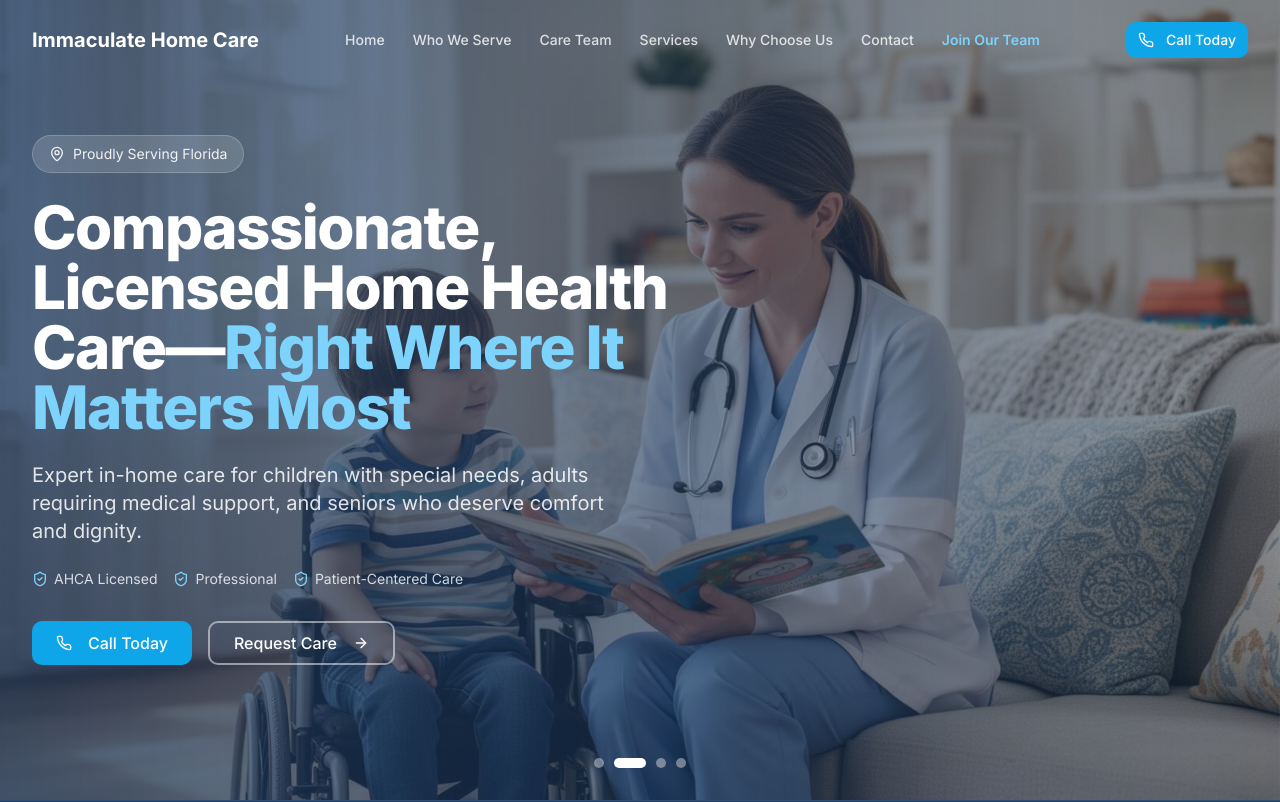
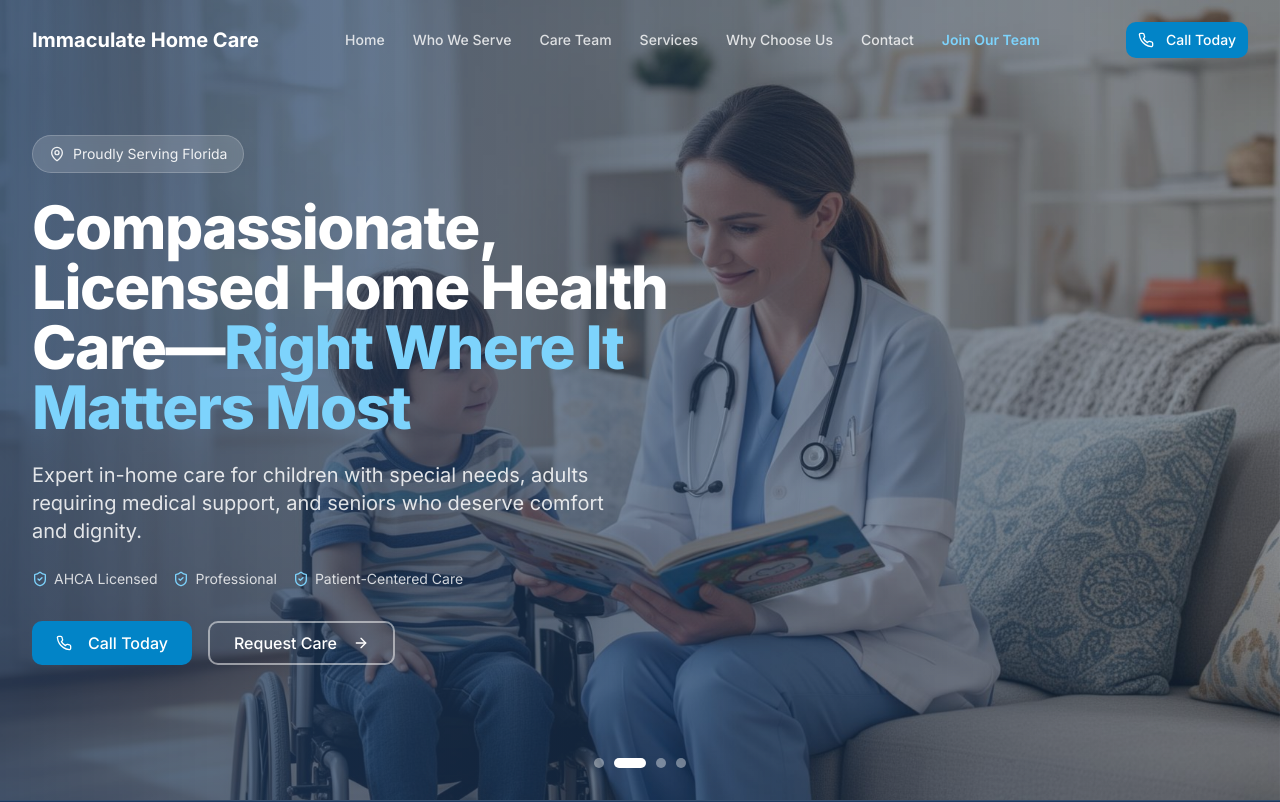
Before and after one commit to Dawensky009/immaculatehomecare, a React (Vite) app: page / in a window 1280 px wide. Shown: the top 802 px of the page. Built offline with nearby package versions, Linux system fonts and the light colour scheme.

Commit message:
Preceding changes

```diff
--- a/src/index.css
+++ b/src/index.css
@@ -13,13 +13,13 @@
   --card-foreground: #1E3A5F;
   --popover: #ffffff;
   --popover-foreground: #1E3A5F;
-  --primary: #0EA5E9;
+  --primary: #0284C7;
   --primary-foreground: #ffffff;
   --secondary: #F0F9FF;
   --secondary-foreground: #1E3A5F;
   --muted: #F0F9FF;
-  --muted-foreground: #64748B;
-  --accent: #0D9488;
+  --muted-foreground: #475569;
+  --accent: #0F766E;
   --accent-foreground: #ffffff;
   --destructive: #ef4444;
   --destructive-foreground: #ffffff;
```
